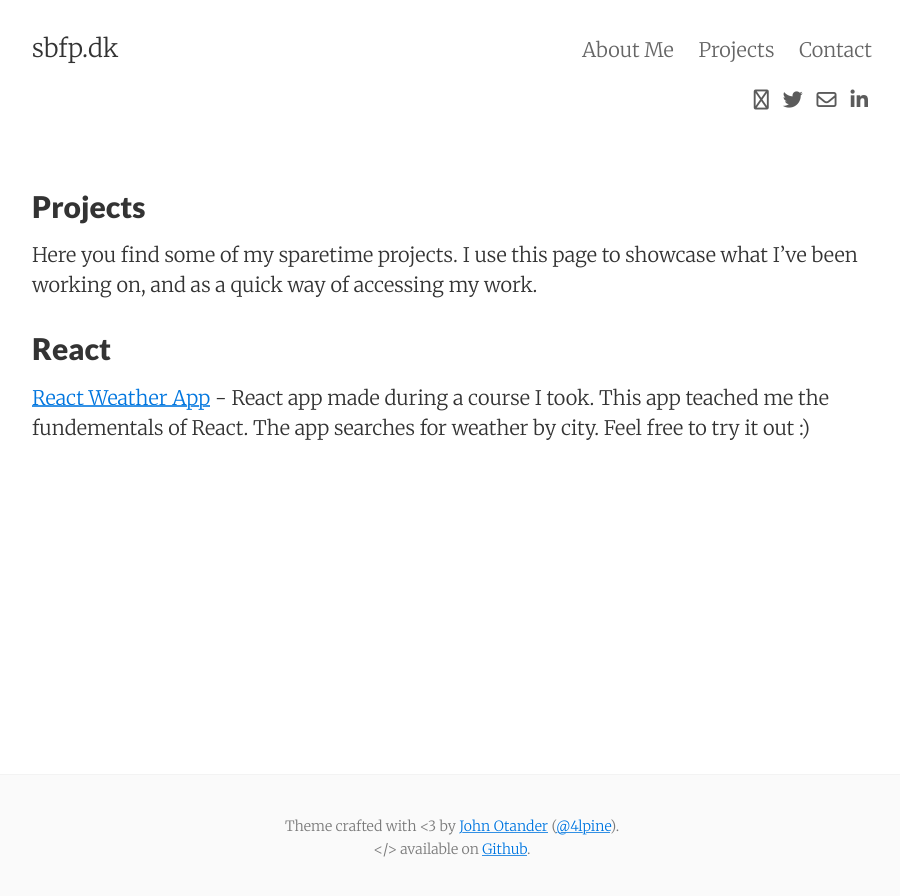
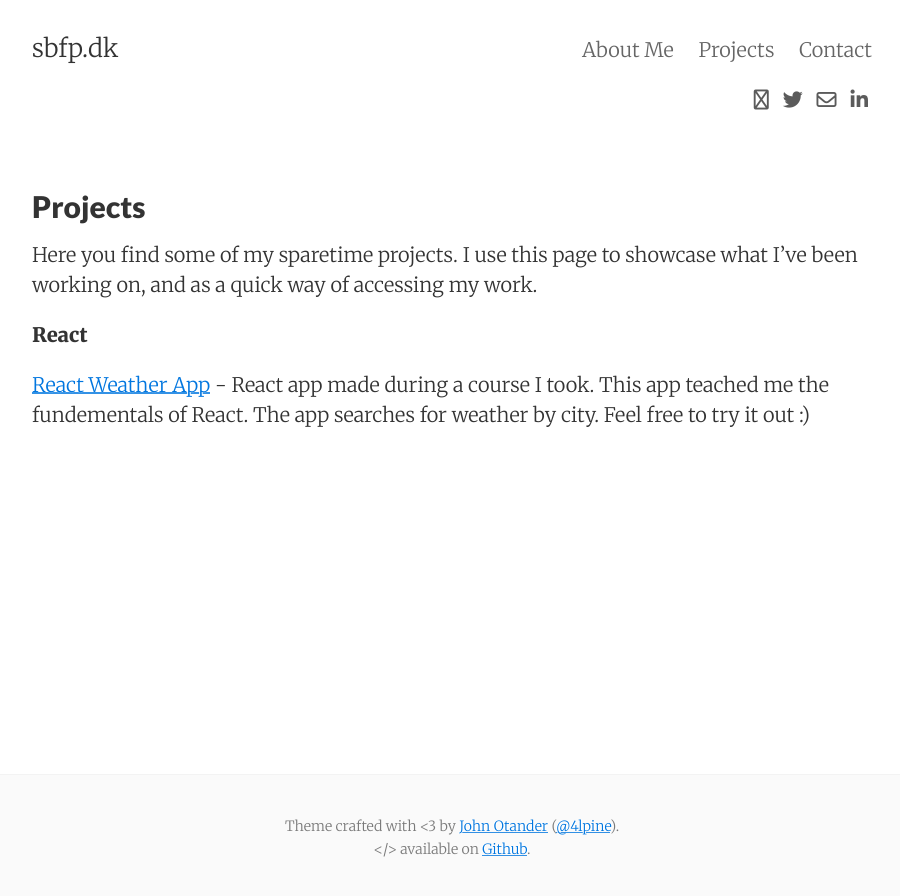
Before and after one commit to sbfp/sbfp.github.io-old, a Jekyll site: the page built from projects.md, in a window 1280 px wide. Shown: the top 896 px of the page, without its empty margins (188-1088 px from the left). Built offline with Jekyll 4.4.1, drawn with Linux system fonts in a browser that asks for light colours; nearby versions of some CDN libraries.

```diff
--- a/projects.md
+++ b/projects.md
@@ -7,7 +7,7 @@ tags: projects
 
 Here you find some of my sparetime projects. I use this page to showcase what I've been working on, and as a quick way of accessing my work.
 
-React
-------
+**React**
+
 
 [React Weather App](http://thawing-lowlands-87282.herokuapp.com/) - React app made during a course I took. This app teached me the fundementals of React. The app searches for weather by city. Feel free to try it out :)
```
